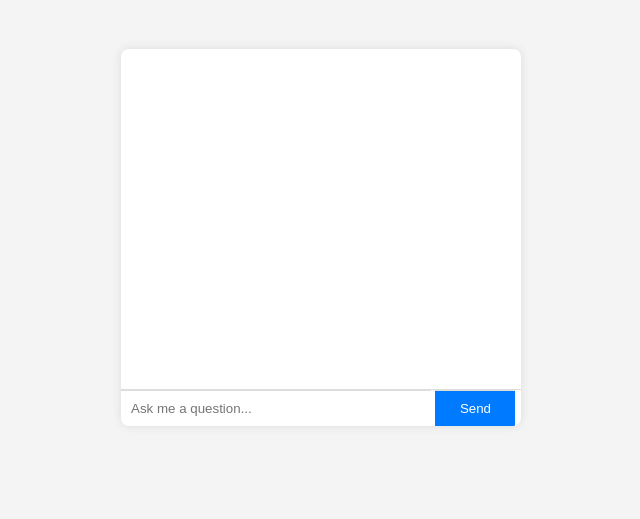
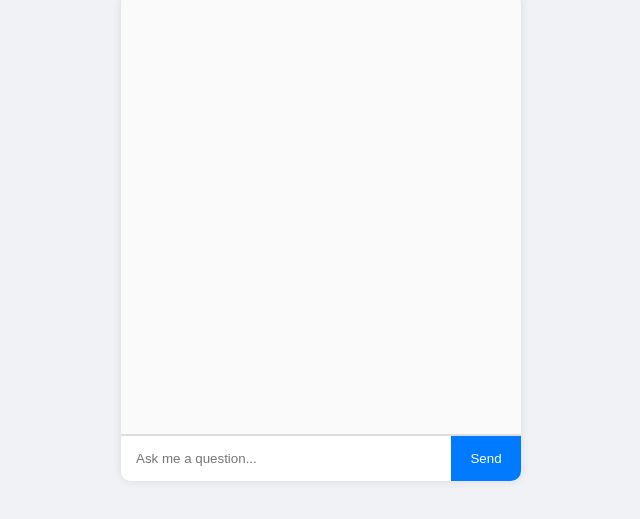
Before and after one commit to kush1311/WineShop_ChatBot, a plain HTML site: page index.html in a window 1280 px wide. Shown: the part 163-682 px from the top of the page, without its empty margins (319-959 px from the left). Drawn offline with Linux system fonts and the light colour scheme.

Commit message:
Update index.html

```diff
--- a/index.html
+++ b/index.html
@@ -7,9 +7,8 @@
     <style>
         body {
             font-family: Arial, sans-serif;
-            background-color: #f4f4f4;
+            background-color: #f0f2f5;
             margin: 0;
-            padding: 0;
             display: flex;
             justify-content: center;
             align-items: center;
@@ -18,35 +17,53 @@
         #chat-container {
             background: #fff;
             box-shadow: 0 0 10px rgba(0, 0, 0, 0.1);
-            border-radius: 8px;
+            border-radius: 10px;
             width: 400px;
             max-width: 90%;
+            display: flex;
+            flex-direction: column;
             overflow: hidden;
         }
         #chat-box {
-            height: 300px;
+            height: 400px;
             overflow-y: auto;
             padding: 20px;
             border-bottom: 1px solid #ddd;
+            background-color: #fafafa;
         }
         #chat-box p {
             margin: 0;
             padding: 5px 10px;
+            border-radius: 5px;
+        }
+        #chat-box p:nth-child(odd) {
+            background-color: #e9e9eb;
+            text-align: left;
+        }
+        #chat-box p:nth-child(even) {
+            background-color: #007bff;
+            color: #fff;
+            text-align: right;
+        }
+        #input-container {
+            display: flex;
+            border-top: 1px solid #ddd;
         }
         #user-input {
-            width: calc(100% - 90px);
-            padding: 10px;
+            width: calc(100% - 70px);
+            padding: 15px;
             border: none;
-            border-top: 1px solid #ddd;
             box-sizing: border-box;
         }
+        #user-input:focus {
+            outline: none;
+        }
         button {
-            width: 80px;
-            padding: 10px;
+            width: 70px;
+            padding: 15px;
             background: #007bff;
             color: #fff;
             border: none;
-            border-top: 1px solid #ddd;
             cursor: pointer;
         }
         button:hover {
@@ -57,8 +74,10 @@
 <body>
     <div id="chat-container">
         <div id="chat-box"></div>
-        <input type="text" id="user-input" placeholder="Ask me a question...">
-        <button onclick="sendMessage()">Send</button>
+        <div id="input-container">
+            <input type="text" id="user-input" placeholder="Ask me a question...">
+            <button onclick="sendMessage()">Send</button>
+        </div>
     </div>
     <script>
         async function sendMessage() {
```
